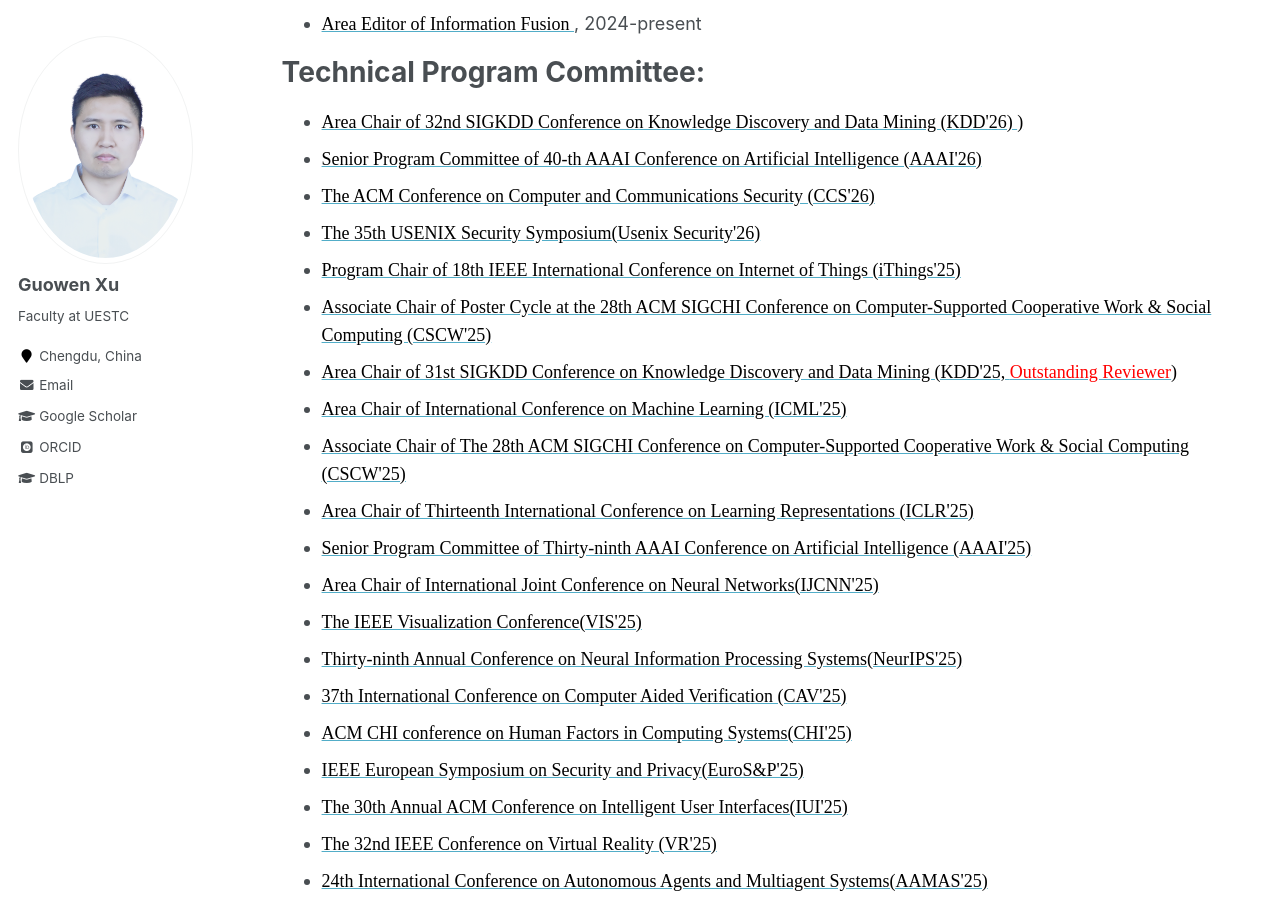
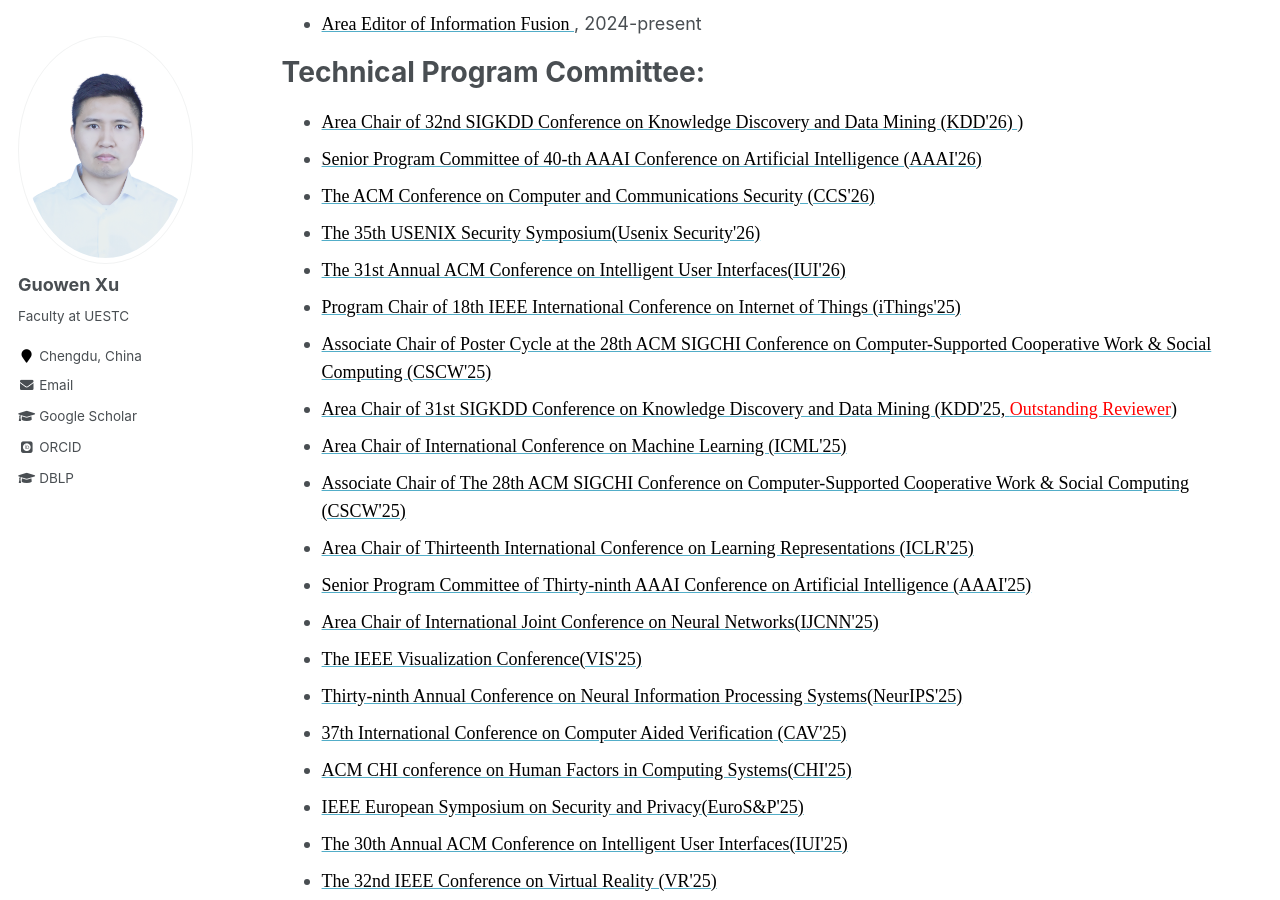
Before and after one commit to Guowen-xu/guowen-xu.github.io, a Jekyll site: the page built from _pages/services.md, in a window 1280 px wide and 900 px high, scrolled down 498 px. Built offline with Jekyll 4.4.1, drawn with Linux system fonts in a browser that asks for light colours; some web fonts are replaced.

Commit message:
Update services.md

```diff
--- a/_pages/services.md
+++ b/_pages/services.md
@@ -24,7 +24,8 @@ Technical Program Committee:
 * [<font face="Times New Roman" color=black size=4>Senior Program Committee of 40-th AAAI Conference on Artificial Intelligence (AAAI'26)</font>](https://aaai.org/conference/aaai/aaai-26/)
 * [<font face="Times New Roman" color=black size=4>The ACM Conference on Computer and Communications Security (CCS'26)</font>](https://www.sigsac.org/ccs/CCS2025/)
 * [<font face="Times New Roman" color=black size=4>The 35th USENIX Security Symposium(Usenix Security'26)</font>](https://www.usenix.org/conference/usenixsecurity26)
-*   [<font face="Times New Roman" color=black size=4> Program Chair of 18th IEEE International Conference on Internet of Things (iThings'25)</font>](https://ieee-cybermatics.org/2025/ithings/)
+*   [<font face="Times New Roman" color=black size=4>The 31st Annual ACM Conference on Intelligent User Interfaces(IUI'26)</font>](https://iui.acm.org/2026/)
+*    [<font face="Times New Roman" color=black size=4> Program Chair of 18th IEEE International Conference on Internet of Things (iThings'25)</font>](https://ieee-cybermatics.org/2025/ithings/)
 *   [<font face="Times New Roman" color=black size=4> Associate Chair of Poster Cycle at the 28th ACM SIGCHI Conference on Computer-Supported Cooperative Work & Social Computing (CSCW'25)</font>](https://cscw.acm.org/2025/)
 *  [ <font face="Times New Roman" color=black size=4> Area Chair of 31st SIGKDD Conference on Knowledge Discovery and Data Mining (KDD'25, <font face="Times New Roman" color=red size=4> Outstanding Reviewer</font>) </font>](https://kdd2025.kdd.org/applied-data-science-ads-track-call-for-papers/)
 *   [ <font face="Times New Roman" color=black size=4> Area Chair of International Conference on Machine Learning (ICML'25) </font>](https://icml.cc/)
```
